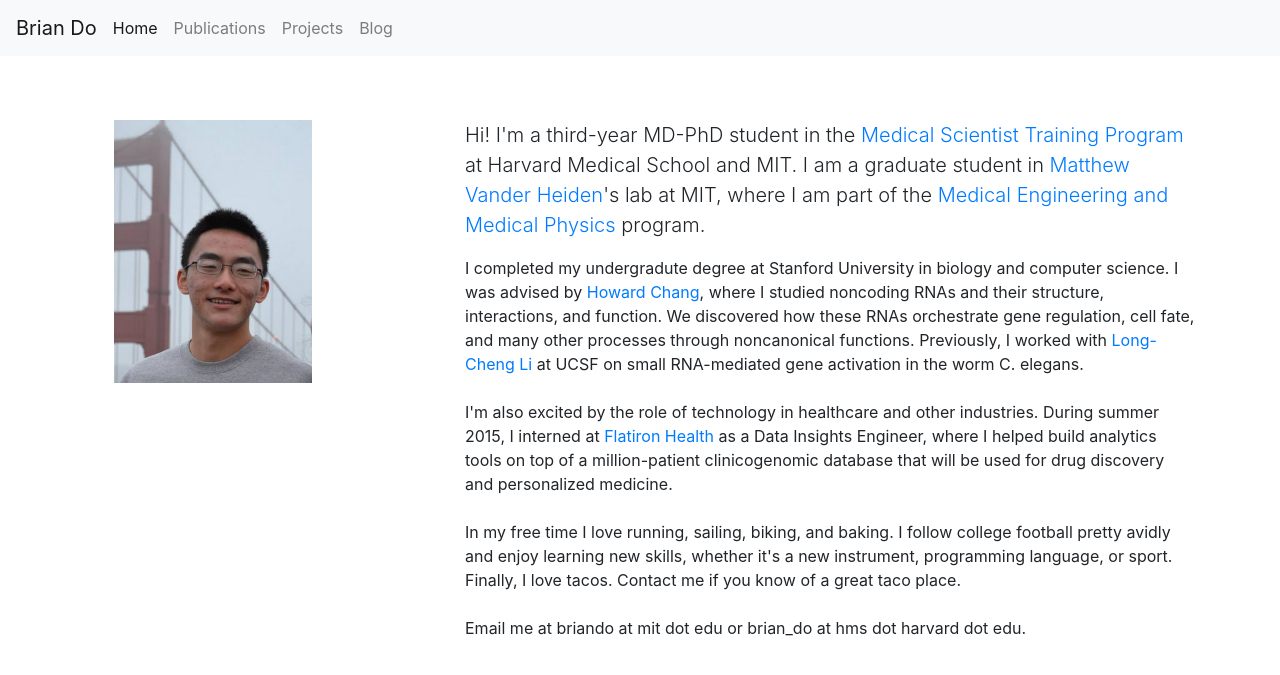
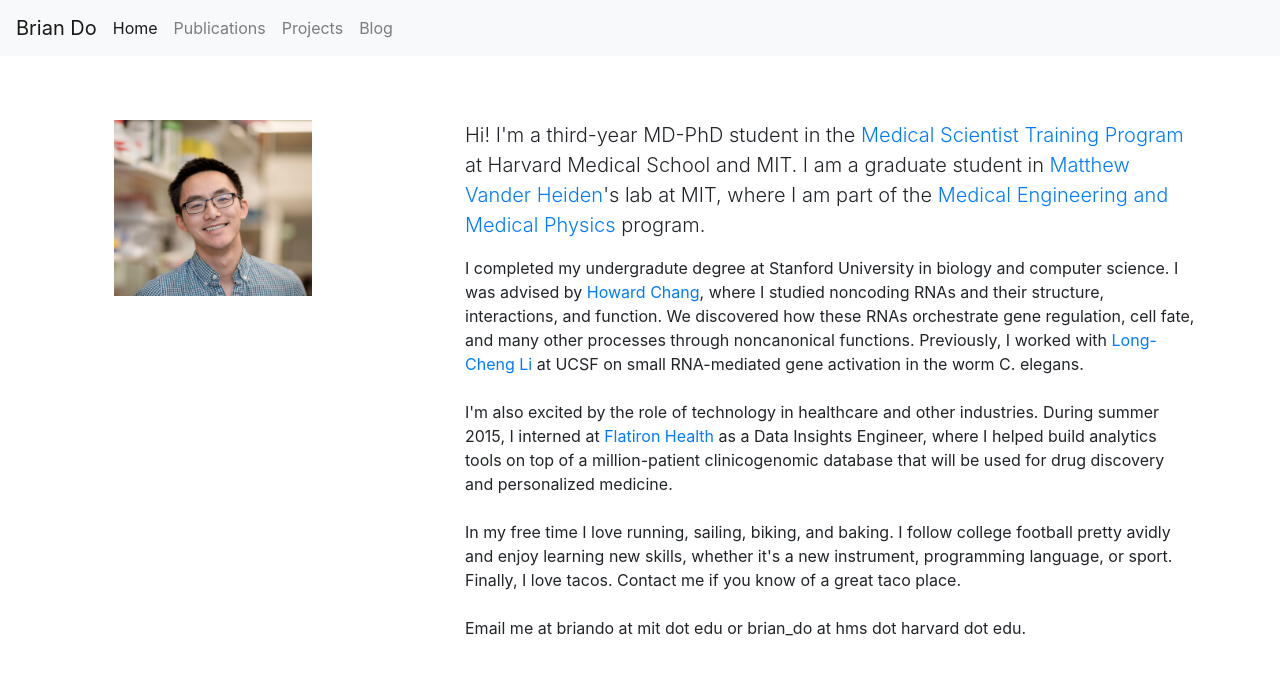
Before and after one commit to bdo311/bdo311.github.io, a Jekyll site: the page index.html, which Jekyll copies as it is, in a window 1280 px wide. Shown: the top 675 px of the page. Built offline with Jekyll 4.4.1, drawn with Linux system fonts in a browser that asks for light colours; nearby versions of some CDN libraries.

Commit message:
changed picture

```diff
--- a/index.html
+++ b/index.html
@@ -44,7 +44,7 @@
     <div class="container">
       <div class="row">
         <div class="col-md-3" align="center">
-          <td><img width="198" src="./pictures/brian.PNG"></td>
+          <td><img width="198" src="./pictures/brian.jpg"></td>
         </div>
         <div class="col-md-1 panel">
         </div>
```
Also changed, not shown: get_labeled_raw_scores.py (added), pictures/brian.jpg (added), pictures/brian_old.PNG (renamed from pictures/brian.PNG).
